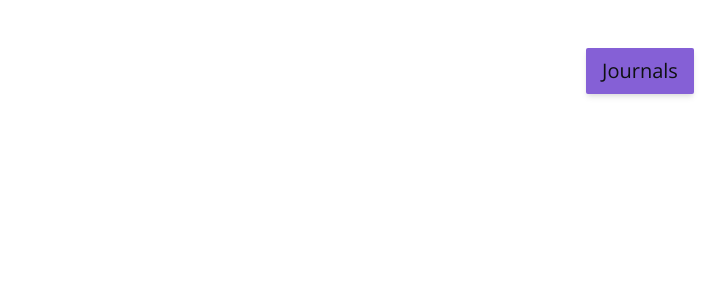
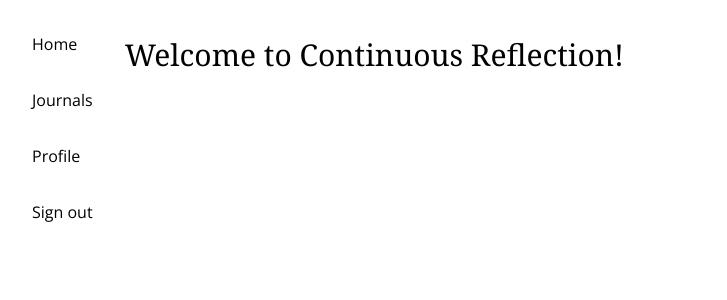
Before and after one commit to mercedesb/continuous-reflection-client, a React (Create React App) app: page / in a window 1280 px wide. Shown: the top 300 px of the page, without its empty margins (0-727 px from the left). Built offline with nearby package versions, Linux system fonts and the light colour scheme; sample sign-in values are in the browser's storage; a web font is replaced by a local one.

Commit message:
set up nav

```diff
--- a/src/App.js
+++ b/src/App.js
@@ -1,7 +1,12 @@
 import React from 'react'
 import { BrowserRouter, Switch, Route } from 'react-router-dom'
-import { AuthenticatedRoute, Login, TokenHandler, JournalListContainer } from 'domains'
-import { Main } from './Main'
+import {
+  AuthenticatedRoute,
+  Login,
+  TokenHandler,
+  JournalListContainer,
+  HomeContainer
+} from 'domains'
 
 export default function App() {
   return (
@@ -15,7 +20,7 @@ export default function App() {
         <Route path='/login'>
           <Login />
         </Route>
-        <AuthenticatedRoute path='/' component={Main} />
+        <AuthenticatedRoute path='/' component={HomeContainer} />
       </Switch>
     </BrowserRouter>
   )
--- a/src/Main.js
+++ /dev/null
@@ -1,15 +0,0 @@
-import React from 'react'
-import { Link } from 'react-router-dom'
-import { Wrapper, Button } from '_shared'
-
-export function Main(props) {
-  return (
-    <Wrapper>
-      <Button color='bg-purple-600'>
-        <Link to='/journals' className='no-underline'>
-          Journals
-        </Link>
-      </Button>
-    </Wrapper>
-  )
-}
--- /dev/null
+++ b/src/_shared/Nav.js
@@ -0,0 +1,21 @@
+import React from 'react'
+import { Link } from 'react-router-dom'
+
+export function Nav() {
+  return (
+    <div className='flex flex-col flex-initial'>
+      <Link to='/' className='no-underline my-4 mx-4'>
+        Home
+      </Link>
+      <Link to='/journals' className='no-underline my-4 mx-4'>
+        Journals
+      </Link>
+      <Link to='/profile' className='no-underline my-4 mx-4'>
+        Profile
+      </Link>
+      <Link to='/sign-out' className='no-underline my-4 mx-4'>
+        Sign out
+      </Link>
+    </div>
+  )
+}
--- /dev/null
+++ b/src/_shared/NavLayout.js
@@ -0,0 +1,11 @@
+import React from 'react'
+import { Nav } from './Nav'
+
+export function NavLayout({ children }) {
+  return (
+    <div className='flex py-4 px-4'>
+      <Nav />
+      <div className='my-4 mx-4 flex-1'>{children}</div>
+    </div>
+  )
+}
--- a/src/_shared/index.js
+++ b/src/_shared/index.js
@@ -1,6 +1,7 @@
 export { Button } from './Button'
 export { LinkButton } from './LinkButton'
 export { Loading } from './Loading'
+export { NavLayout } from './NavLayout'
 export { Wrapper } from './Wrapper'
 
 export * from './Icons'
--- a/src/domains/Auth/AuthenticatedRoute.js
+++ b/src/domains/Auth/AuthenticatedRoute.js
@@ -1,5 +1,6 @@
 import React from 'react'
 import { Route, Redirect } from 'react-router-dom'
+import { NavLayout } from '_shared'
 
 export function AuthenticatedRoute({ component: Component, ...routeProps }) {
   const token = localStorage.getItem('token')
@@ -9,7 +10,11 @@ export function AuthenticatedRoute({ component: Component, ...routeProps }) {
       {...routeProps}
       render={props =>
         token ? (
-          <Component {...props} />
+          React.createElement(
+            NavLayout,
+            { ...props, ...routeProps },
+            React.createElement(Component, { ...props, ...routeProps })
+          )
         ) : (
           <Redirect to={{ pathname: '/login', state: { from: props.location } }} />
         )
--- /dev/null
+++ b/src/domains/Home/HomeContainer.js
@@ -0,0 +1,5 @@
+import React from 'react'
+
+export function HomeContainer(props) {
+  return <h1>Welcome to Continuous Reflection!</h1>
+}
--- /dev/null
+++ b/src/domains/Home/index.js
@@ -0,0 +1 @@
+export { HomeContainer } from './HomeContainer'
--- a/src/domains/JournalList/JournalListContainer.js
+++ b/src/domains/JournalList/JournalListContainer.js
@@ -1,11 +1,14 @@
 import React from 'react'
 import { useApi } from 'hooks'
-import { Wrapper, Loading } from '_shared'
+import { Loading } from '_shared'
 
 export function JournalListContainer() {
   const journals = useApi('journals')
 
   return (
-    <Wrapper>{!journals ? <Loading /> : journals.map(j => <div key={j.id}>{j.name}</div>)}</Wrapper>
+    <div>
+      <h1>Your journals</h1>
+      {!journals ? <Loading /> : journals.map(j => <div key={j.id}>{j.name}</div>)}
+    </div>
   )
 }
--- a/src/domains/index.js
+++ b/src/domains/index.js
@@ -1,2 +1,3 @@
 export * from './Auth'
+export * from './Home'
 export * from './JournalList'
```
